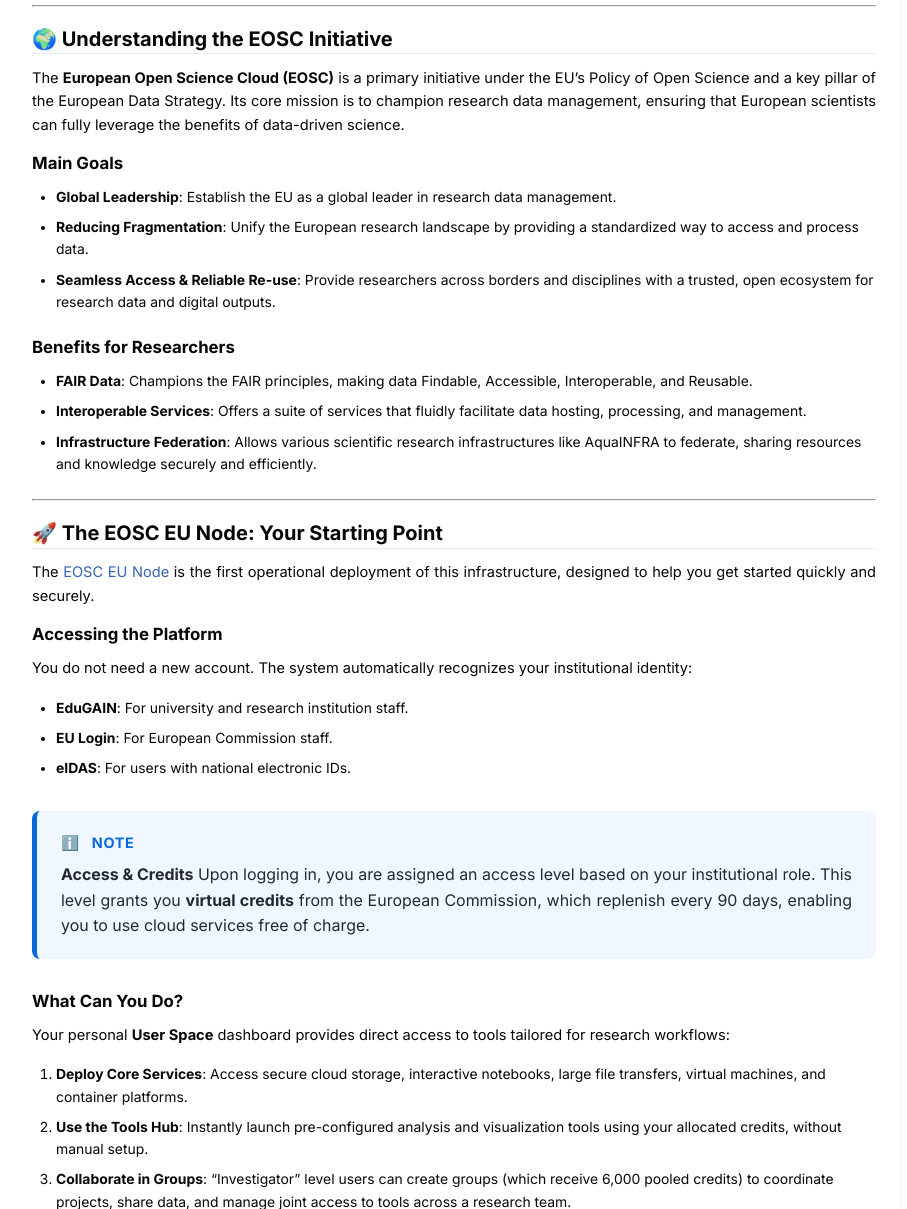
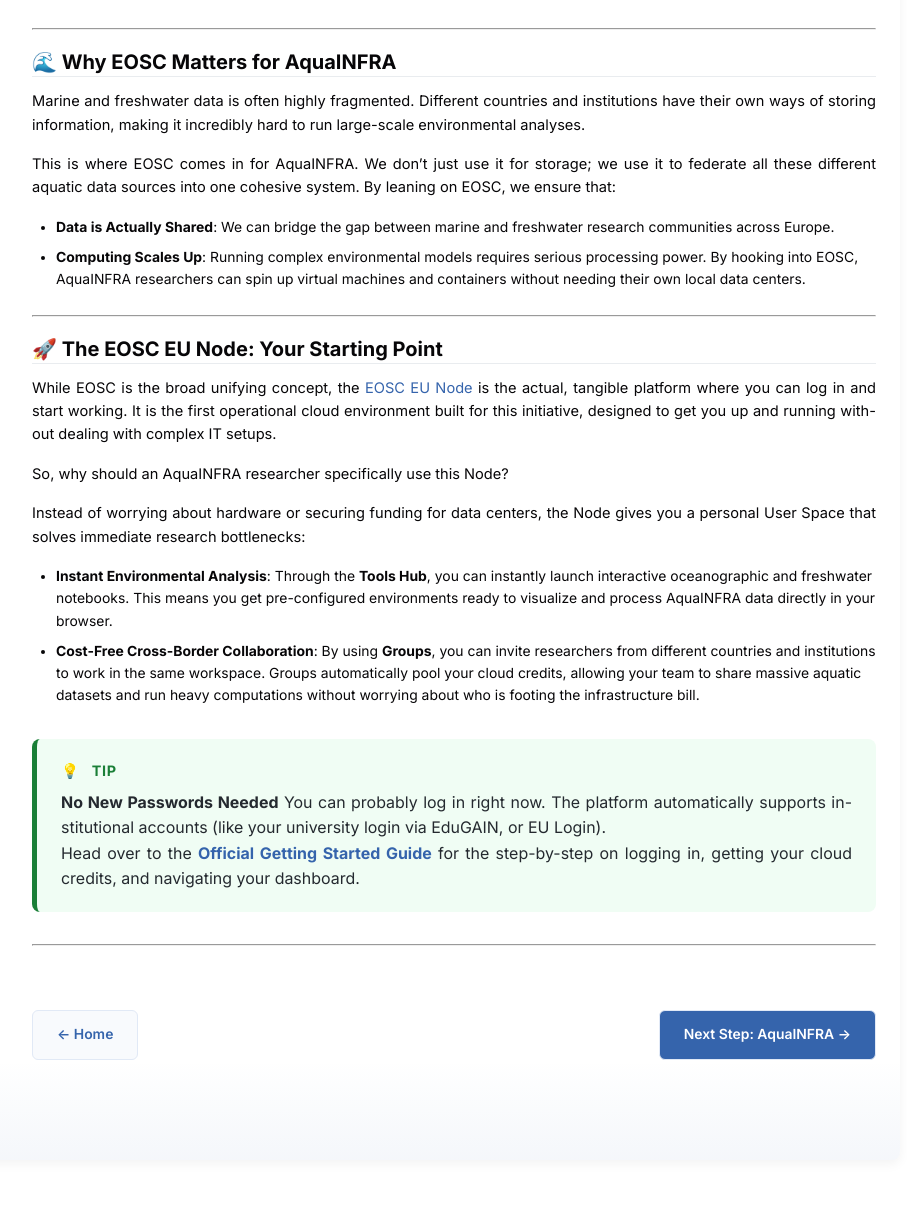
Before and after one commit to Mehrad1994/AquaINFRA_Training_Handbooks, a Jekyll site: the page built from docs/01_eosc.md, in a window 1280 px wide and 1400 px high, scrolled down 669 px, cut to the strip 191-1400 px from the top of the window. Shown: the whole strip, without its empty margins (340-1247 px from the left). Built offline with Jekyll 4.4.1, drawn with Linux system fonts in a browser that asks for light colours; some of the changed text lies outside the part shown.

Commit message:
refinement in content

```diff
--- a/docs/01_eosc.md
+++ b/docs/01_eosc.md
@@ -13,7 +13,7 @@ For AquaINFRA users, EOSC is the overarching infrastructure that makes our multi
 
 ## 📽️ Video Tutorial: EOSC Explained
 
-Watch this concise overview to understand the core mission and architecture of the EOSC initiative.
+Before diving into how this relates to our project, watch this concise overview. It breaks down the core concepts and mechanics of the EOSC initiative so you know exactly what kind of environment we are building upon.
 
 <div class="video-container">
     <iframe src="https://www.youtube.com/embed/67mirPt-FhY?si=_7O6aVIqHEyQ0SW7" title="YouTube video player" frameborder="0" allow="accelerometer; autoplay; clipboard-write; encrypted-media; gyroscope; picture-in-picture; web-share" referrerpolicy="strict-origin-when-cross-origin" allowfullscreen></iframe>
@@ -21,48 +21,33 @@ Watch this concise overview to understand the core mission and architecture of t
 
 ---
 
-## 🌍 Understanding the EOSC Initiative
+## 🌊 Why EOSC Matters for AquaINFRA
 
-The **European Open Science Cloud (EOSC)** is a primary initiative under the EU’s Policy of Open Science and a key pillar of the European Data Strategy. Its core mission is to champion research data management, ensuring that European scientists can fully leverage the benefits of data-driven science.
+Marine and freshwater data is often highly fragmented. Different countries and institutions have their own ways of storing information, making it incredibly hard to run large-scale environmental analyses.
 
-### Main Goals
-- **Global Leadership**: Establish the EU as a global leader in research data management.
-- **Reducing Fragmentation**: Unify the European research landscape by providing a standardized way to access and process data.
-- **Seamless Access & Reliable Re-use**: Provide researchers across borders and disciplines with a trusted, open ecosystem for research data and digital outputs.
+This is where EOSC comes in for AquaINFRA. We don't just use it for storage; we use it to federate all these different aquatic data sources into one cohesive system. By leaning on EOSC, we ensure that:
 
-### Benefits for Researchers
-- **FAIR Data**: Champions the FAIR principles, making data Findable, Accessible, Interoperable, and Reusable.
-- **Interoperable Services**: Offers a suite of services that fluidly facilitate data hosting, processing, and management.
-- **Infrastructure Federation**: Allows various scientific research infrastructures like AquaINFRA to federate, sharing resources and knowledge securely and efficiently.
+- **Data is Actually Shared**: We can bridge the gap between marine and freshwater research communities across Europe.
+- **Computing Scales Up**: Running complex environmental models requires serious processing power. By hooking into EOSC, AquaINFRA researchers can spin up virtual machines and containers without needing their own local data centers.
 
 ---
 
 ## 🚀 The EOSC EU Node: Your Starting Point
 
-The [EOSC EU Node](https://open-science-cloud.ec.europa.eu/) is the first operational deployment of this infrastructure, designed to help you get started quickly and securely.
+While EOSC is the broad unifying concept, the [EOSC EU Node](https://open-science-cloud.ec.europa.eu/) is the actual, tangible platform where you can log in and start working. It is the first operational cloud environment built for this initiative, designed to get you up and running without dealing with complex IT setups.
 
-### Accessing the Platform
+So, why should an AquaINFRA researcher specifically use this Node?
 
-You do not need a new account. The system automatically recognizes your institutional identity:
-- **EduGAIN**: For university and research institution staff.
-- **EU Login**: For European Commission staff.
-- **eIDAS**: For users with national electronic IDs.
+Instead of worrying about hardware or securing funding for data centers, the Node gives you a personal User Space that solves immediate research bottlenecks:
 
-> [!NOTE]
-> **Access & Credits**
-> Upon logging in, you are assigned an access level based on your institutional role. This level grants you **virtual credits** from the European Commission, which replenish every 90 days, enabling you to use cloud services free of charge.
-
-### What Can You Do?
-
-Your personal **User Space** dashboard provides direct access to tools tailored for research workflows:
-
-1.  **Deploy Core Services**: Access secure cloud storage, interactive notebooks, large file transfers, virtual machines, and container platforms.
-2.  **Use the Tools Hub**: Instantly launch pre-configured analysis and visualization tools using your allocated credits, without manual setup.
-3.  **Collaborate in Groups**: "Investigator" level users can create groups (which receive 6,000 pooled credits) to coordinate projects, share data, and manage joint access to tools across a research team.
+- **Instant Environmental Analysis**: Through the **Tools Hub**, you can instantly launch interactive oceanographic and freshwater notebooks. This means you get pre-configured environments ready to visualize and process AquaINFRA data directly in your browser.
+- **Cost-Free Cross-Border Collaboration**: By using **Groups**, you can invite researchers from different countries and institutions to work in the same workspace. Groups automatically pool your cloud credits, allowing your team to share massive aquatic datasets and run heavy computations without worrying about who is footing the infrastructure bill.
 
 > [!TIP]
-> **Getting Started**
-> To begin leveraging these European-scale computational resources for your aquatic research, navigate directly to the **[EOSC EU Node Support Page](https://open-science-cloud.ec.europa.eu/support/getting-started-eosc-eu-node)**.
+> **No New Passwords Needed**
+> You can probably log in right now. The platform automatically supports institutional accounts (like your university login via EduGAIN, or EU Login).
+>
+> Head over to the **[Official Getting Started Guide](https://open-science-cloud.ec.europa.eu/support/getting-started-eosc-eu-node)** for the step-by-step on logging in, getting your cloud credits, and navigating your dashboard.
 
 ---
 
```
Also changed, not shown: docs/02_aquainfra.md (+3 -3 lines), docs/07_contact.md (+4 -4 lines), docs/_data/use_cases.yml (+4 -3 lines), docs/index.md (+3 -3 lines), docs/wp6_tasks.md (+1 -1 lines).
